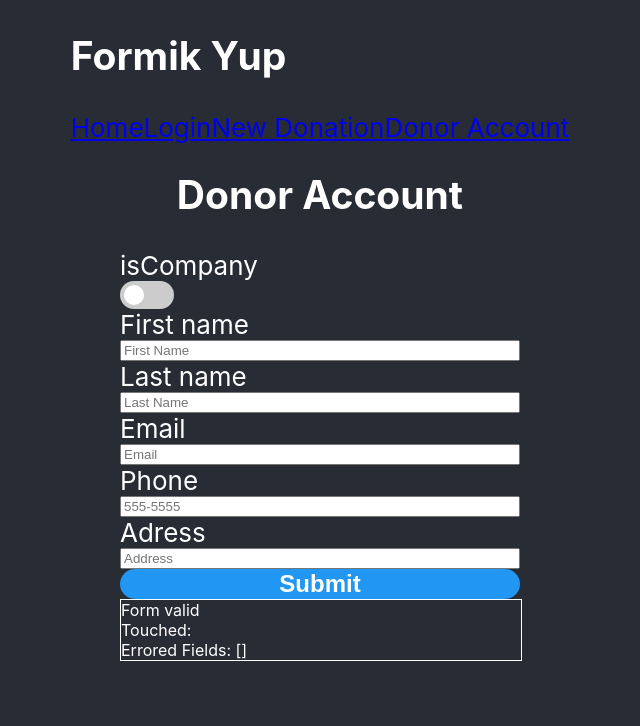
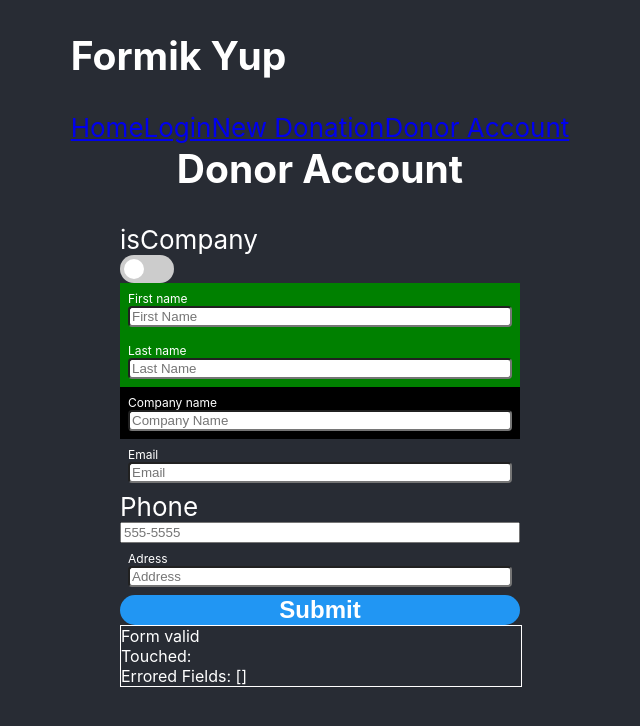
Before and after one commit to mrChernicharo/ts-yup-formik, a React (Vite) app: page /donor/account in a window 1280 px wide. Shown: the top 726 px of the page, without its empty margins (320-960 px from the left). Built offline with nearby package versions, Linux system fonts and the light colour scheme.

Commit message:
fade state machine

```diff
--- a/package.json
+++ b/package.json
@@ -8,6 +8,7 @@
   },
   "dependencies": {
     "formik": "^2.2.9",
+    "nanoid": "^3.3.1",
     "react": "^17.0.0",
     "react-dom": "^17.0.0",
     "react-router-dom": "^6.2.1",
--- a/src/components/DonorAccountForm/index.tsx
+++ b/src/components/DonorAccountForm/index.tsx
@@ -7,6 +7,7 @@
 	FieldProps,
 	yupToFormErrors,
 } from 'formik';
+import { nanoid } from 'nanoid';
 import { useMemo } from 'react';
 import * as yup from 'yup';
 import { DonorAccount, initialValues } from '../../utils/constants';
@@ -74,7 +75,7 @@
 				initialValues={initialValues.DONOR_ACCOUNT}
 				validationSchema={schema}
 				onSubmit={(values, actions) => handleSubmit(values, actions)}
-				// validate={onUpdate}
+			// validate={onUpdate}
 			>
 				{({
 					values,
@@ -92,11 +93,11 @@
 								checked={values.isCompany}
 							/>
 							{/*
-							<Fade shouldHide={values.isCompany}>
+							<Fade fade={values.isCompany}>
 								<h3>Company</h3>
 							</Fade> */}
 
-							<Fade shouldHide={!values.isCompany}>
+							<Fade name='names' id={nanoid()} fade={!values.isCompany}>
 								<TextField
 									id="firstName"
 									name="firstName"
@@ -119,7 +120,7 @@
 									errorMessage={errors.lastName}
 								/>
 							</Fade>
-							<Fade shouldHide={values.isCompany}>
+							<Fade name='company' id={nanoid()} fade={values.isCompany}>
 								<TextField
 									id="company"
 									name="company"
--- a/src/components/LoginForm/index.tsx
+++ b/src/components/LoginForm/index.tsx
@@ -3,7 +3,7 @@
 import { DonorAccount, initialValues, LoginInfo } from '../../utils/constants';
 import './index.css';
 
-interface ILoginFormProps {}
+interface ILoginFormProps { }
 const takenEmails = ['test@gmail.com', 'test2@gmail.com', 'test3@gmail.com'];
 
 let schema = yup.object({
@@ -63,6 +63,7 @@
 					// onFocus={handleFocus}
 					// onWheel={handleWheel}
 					value={formik.values.firstName}
+					autoComplete="on"
 				/>
 				<span className="error-msg">
 					{formik.touched.firstName && formik.errors.firstName ? (
@@ -78,6 +79,7 @@
 					onChange={formik.handleChange}
 					onBlur={formik.handleBlur}
 					value={formik.values.lastName}
+					autoComplete="on"
 				/>
 				{formik.touched.lastName && formik.errors.lastName ? (
 					<div>
@@ -95,6 +97,7 @@
 					onChange={formik.handleChange}
 					onBlur={formik.handleBlur}
 					value={formik.values.email}
+					autoComplete="on"
 				/>
 				<span className="error-msg">
 					{formik.touched.email && formik.errors.email ? (
@@ -110,6 +113,7 @@
 					onChange={formik.handleChange}
 					onBlur={formik.handleBlur}
 					value={formik.values.password}
+					autoComplete="off"
 				/>
 				<span className="error-msg">
 					{formik.touched.password && formik.errors.password && (
@@ -125,6 +129,7 @@
 					onChange={formik.handleChange}
 					onBlur={formik.handleBlur}
 					value={formik.values.confirmation}
+					autoComplete="off"
 				/>
 				<span className="error-msg">
 					{formik.touched.confirmation &&
--- a/src/components/shared/Fade/index.css
+++ b/src/components/shared/Fade/index.css
@@ -1,26 +1,42 @@
+.fade-container {
+  background-color: red;
+}
+
+.layer {
+  background-color: purple;
+}
+
+.building {
+  background-color: yellow;
+}
+.built {
+  background-color: green;
+}
 .fading {
-	animation: fading 0.5s forwards;
-	display: none;
+  /* animation: fading 0.5s forwards; */
+  /* display: none; */
+  background-color: blue;
 }
-.appearing {
-	animation: appearing 0.5s;
-	display: flex;
-	flex-direction: column;
+.faded {
+  background-color: black;
+  /* border-color: red; */
+  /* animation: appearing 0.5s; */
+  /* display: flex; */
+  /* flex-direction: column; */
 }
-@keyframes fading {
+/* @keyframes fading {
   0% {
     opacity: 1;
   }
   100% {
     opacity: 0;
-		height: 0;
   }
-}
-@keyframes appearing {
+} */
+/* @keyframes appearing {
   0% {
     opacity: 0;
   }
   100% {
     opacity: 1;
   }
-}
+} */
--- a/src/components/shared/Fade/index.tsx
+++ b/src/components/shared/Fade/index.tsx
@@ -1,21 +1,46 @@
-import React, { useEffect, useState } from 'react';
-import './index.css';
+import { nanoid } from "nanoid";
+import React, { useCallback, useEffect, useState } from "react";
+import "./index.css";
 interface IFadeProps {
-	shouldHide: boolean;
+	id: string;
+	fade: boolean;
+	name: string;
 	children: React.ReactNode;
 }
-
 export const Fade: React.FC<IFadeProps> = ({
-	shouldHide,
+	id = '',
+	fade,
+	name,
 	children,
 }: IFadeProps) => {
-	const [isHidden, setIsHidden] = useState(false);
+	const [currentState, setCurrentState] = useState("building");
+	const [height, setHeight] = useState(0);
+	const [width, setWidth] = useState(0);
 
 	useEffect(() => {
-		shouldHide
-			? setIsHidden(shouldHide)
-			: setTimeout(() => setIsHidden(shouldHide), 400);
-	}, [shouldHide]);
+		setCurrentState(fade ? "building" : "fading");
+		return () => {
+			setTimeout(() => {
+				setCurrentState(fade ? "faded" : "built");
+			}, 600);
+		};
+	}, [fade]);
 
-	return <div className={!isHidden ? 'fading' : 'appearing'}>{children}</div>;
+	useEffect(() => {
+		setCurrentState(!fade ? "faded" : "built");
+		console.log(id)
+	}, [])
+
+	useEffect(() => {
+		console.log(name, ": ", currentState);
+	}, [currentState]);
+
+	return (
+		<>
+			{id && <div id={id} className={`${currentState} fade-container`}>
+				{children}
+			</div>}
+			<div className={`${currentState} layer`}></div>
+		</>
+	);
 };
--- a/src/components/shared/TextField/index.css
+++ b/src/components/shared/TextField/index.css
@@ -1,3 +1,20 @@
+.field-container {
+  display: flex;
+  padding-block: 0.5rem;
+  padding-inline: 0.5rem;
+  flex-direction: column;
+  width: 100%;
+}
+
+.field-container label {
+  font-size: 0.75rem;
+}
+
+.field-container input {
+  border-radius: 0.25rem;
+  width: calc(100% - 1.5rem);
+}
+
 .error-message {
   font-size: 1rem;
   color: var(--danger);
--- a/src/components/shared/TextField/index.tsx
+++ b/src/components/shared/TextField/index.tsx
@@ -20,11 +20,11 @@
 	errorMessage,
 }: Props) => {
 	return (
-		<>
+		<div className='field-container'>
 			<label htmlFor={name}>{capitalize(label || name)}</label>
 			<Field id={id} type="text" name={name} placeholder={placeholder} />
 			{error && <span className="error-message">{errorMessage}</span>}
-		</>
+		</div>
 	);
 };
 
```
Also changed, not shown: 1 other file (tests, documents, lock files or other folders). Lines whose indentation alone changed are shown as unchanged.
